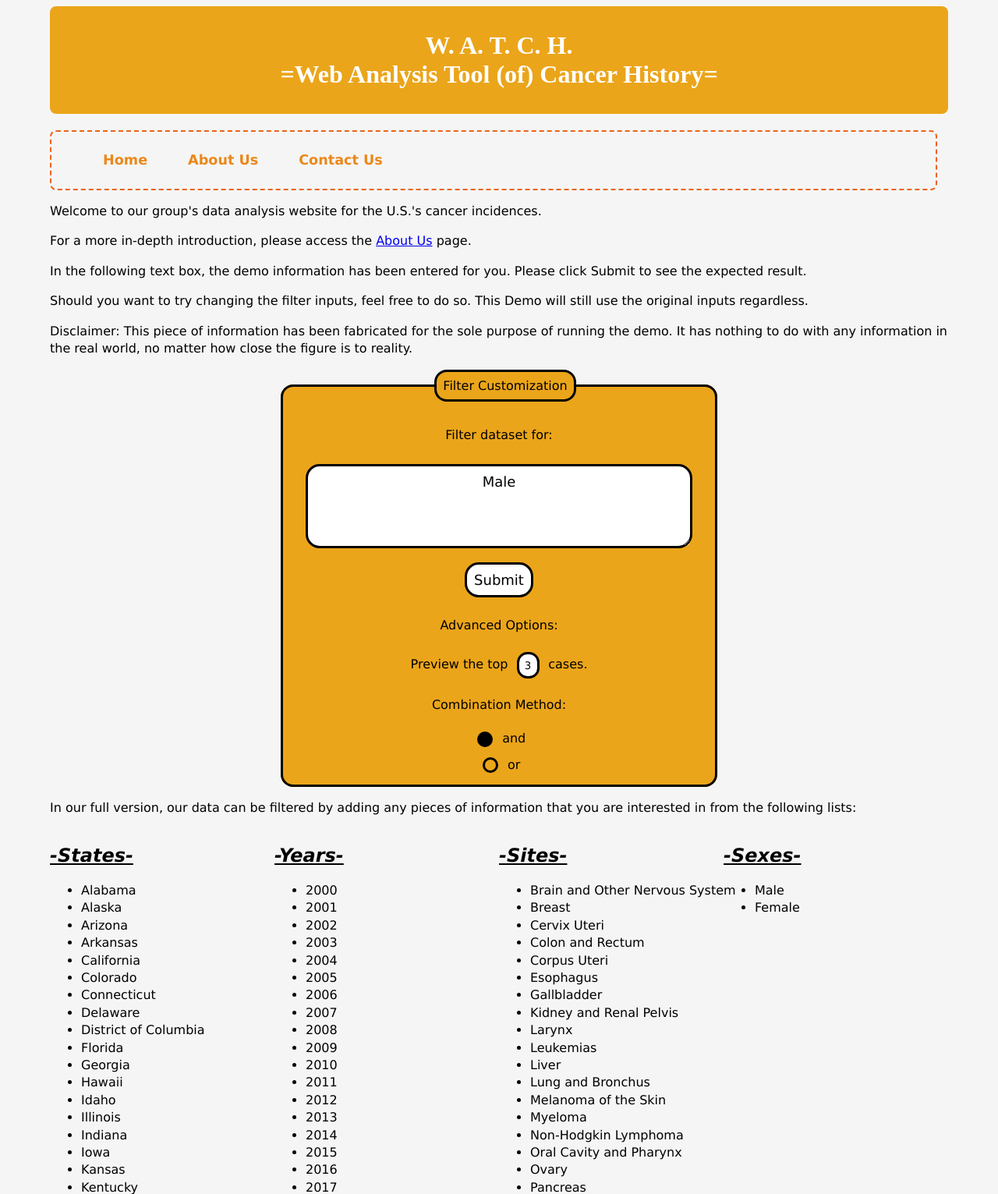
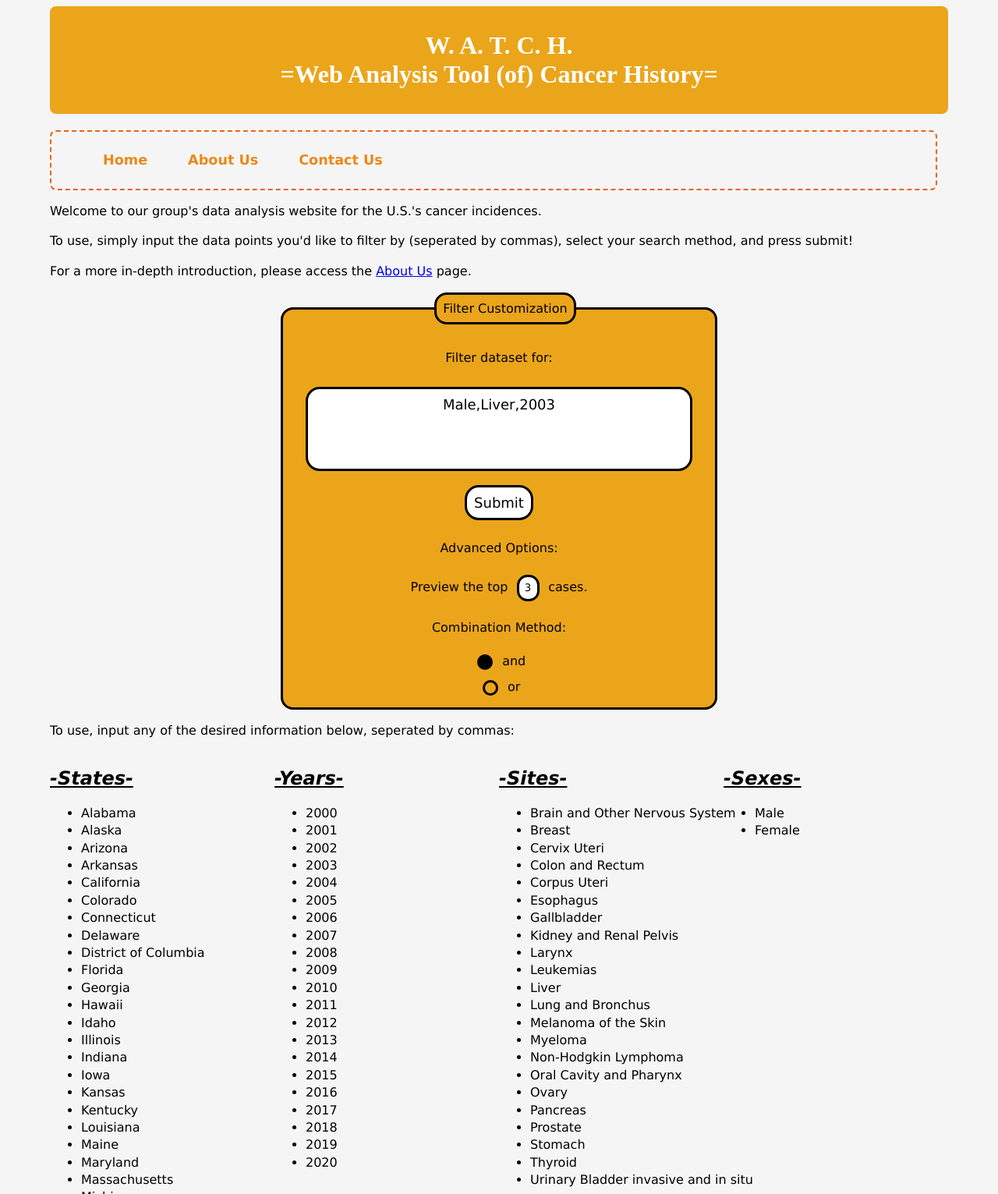
Before and after one commit to CS257-F23/team-project-b, a Flask app: page / in a window 1280 px wide. Shown: the top 1531 px of the page at 78% size. Run offline with Flask 3, Linux system fonts and the light colour scheme.

Commit message:
updated text on the homepage and about section

```diff
--- a/static/datastyle.css
+++ b/static/datastyle.css
@@ -114,6 +114,7 @@ textarea{
     font-size: Large;
     font-family: Verdana, Geneva, sans-serif;
     background-color: white;
+    resize:none;
 }
 
 input[type="radio"],
@@ -135,6 +136,7 @@ input[type=button], input[type=submit] {
 input[type=button], input[type=submit]:hover{
     background-color: greenyellow;
     text-decoration: underline;
+    font-style: italic;
     cursor:pointer;
 }
 /* } referenced w3 school tutorial */
--- a/templates/about_us.html
+++ b/templates/about_us.html
@@ -2,7 +2,7 @@
 <html>
     {% block content %}
         <p>This is our Cancer Incidences dataset navigation software: the W. A. T. C. H. - Web Analysis Tool (of) Cancer History.</p>
-        <p>The purpose of this system is to guide you in the journey of further discovering the intricacies of out group's dataset. Specifically, this  is about the number of occurences of cancer within the U.S.</p>
+        <p>The purpose of this system is to guide you in the journey of further discovering the intricacies of the cdc 2000-2020 cancer incidence dataset.</p>
         <p>The data is categorized by:
             <ul>
                 <li>The [State] it happened in</li>
@@ -12,7 +12,6 @@
                 <li>Plus, a [Count] of occurences of each unique combination of the above factors.</li>
             </ul>
         </p>
-        <p>Currently, our team has created a demo to show you how a search for the number of [Liver] cancer cases occuring in [Texas], [2023] suffered by now [Dead] people using the 'and' combination. Only cases that match all provided valid data will be counted. The full version will also have an 'or' combination option, where cases that has any matching data at all will be counted even if only 1 category of theirs matches.</p>
-        <p>This combination will search through our dataset for any cancer cases that matches with all of the data located in the square brackets. Invalid inputs, such as [Dead], will be ignored by the system and reported to you.</p>
+        <p>Currently, the site allows users to input desired queries, and the website will return matching information. It also has a built in visualization tool, which includes data plotting.</p>
     {% endblock %}
 </html>
--- a/templates/home_page.html
+++ b/templates/home_page.html
@@ -2,16 +2,14 @@
 <html>
     {% block content %}
         <p>Welcome to our group's data analysis website for the U.S.'s cancer incidences.</p>
+        <p>To use, simply input the data points you'd like to filter by (seperated by commas), select your search method, and press submit!</p>
         <p>For a more in-depth introduction, please access the <a href="/about">About Us</a> page.</p>
-        <p>In the following text box, the demo information has been entered for you. Please click Submit to see the expected result.</p>
-        <p>Should you want to try changing the filter inputs, feel free to do so. This Demo will still use the original inputs regardless.</p>
-        <p>Disclaimer: This piece of information has been fabricated for the sole purpose of running the demo. It has nothing to do with any information in the real world, no matter how close the figure is to reality.</p>
         <form action = "data" method = "post">
             <fieldset>
                 <legend>Filter Customization</legend>
 
                 <p><label for="filter targets">Filter dataset for:</label></p>
-                <textarea id= "filter targets" name="filter targets" rows="4" cols="50" placeholder="Enter data to filter the dataset by here..." required>Male</textarea>
+                <textarea id= "filter targets" name="filter targets" rows="4" cols="50" placeholder="Enter data to filter the dataset by here..." required>Male,Liver,2003</textarea>
                 <br>
                 <input type="submit" value="Submit">
 
@@ -35,7 +33,7 @@
 
             </fieldset>
         </form>
-        <p>In our full version, our data can be filtered by adding any pieces of information that you are interested in from the following lists:</p>
+        <p>To use, input any of the desired information below, seperated by commas:</p>
         <div class="row">
             <div class="column">
                 <h2 class="category">-States-</h2>
```
